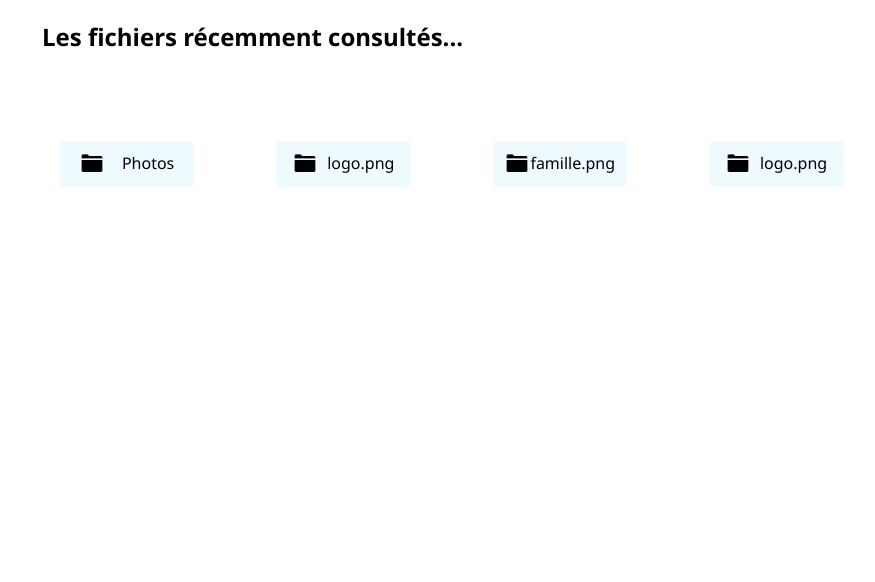
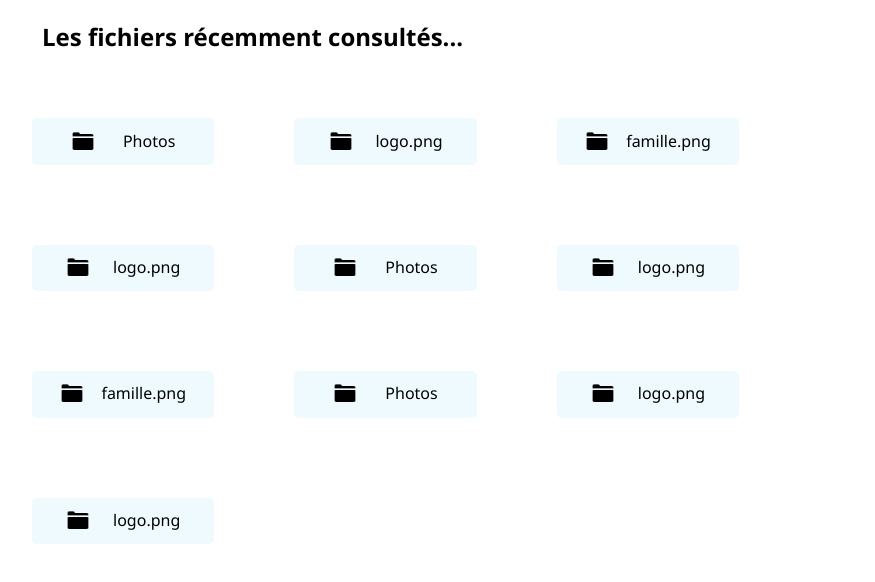
Before and after one commit to Luigitou/cesi-sources, a Vue app: page /#/fichiersrecents in a window 1280 px wide. Shown: the top 582 px of the page, without its empty margins (22-897 px from the left). Built offline with nearby package versions, Linux system fonts and the light colour scheme.

Commit message:
Fichiers recents affichage ok, reste à travailler sur le boolean icone dossier ou fichier

```diff
--- a/src/components/Recent/FichiersRecentMain.vue
+++ b/src/components/FichierRecent/FichiersRecentMain.vue
@@ -16,11 +16,25 @@ export default {
                 {
                     nom: "logo.png",
                 },
+                {
+                    nom: "Photos",
+                },
+                {
+                    nom: "logo.png",
+                },
+                {
+                    nom: "famille.png",
+                },
+                {
+                    nom: "Photos",
+                },
+                {
+                    nom: "logo.png",
+                },
+                {
+                    nom: "logo.png",
+                },
             ],
-
-            separator: {
-                line: ""
-            },
         }
     },
 
@@ -36,34 +50,44 @@ export default {
     <div id="fichiersRecent">
         <h2>Les fichiers récemment consultés...</h2>
 
-        <table class="elmFlex">
-            <tr>
-                <th  v-for="item in list" v-bind:key="item.id"></th>
-            </tr>
-            <tr>
-                <td v-for="item in list" v-bind:key="item.id"><a href="#"><img src="../../assets/VosFichiers/dossier.png" alt="dossier" id="type-icon">{{ item.nom }}</a></td>
-            </tr>
-        </table>
+    <fieldset>
+        <div class="liste">
+            <a href="#" v-for="item in list" v-bind:key="item.id"><img src="../../assets/VosFichiers/dossier.png" alt="dossier" id="dossier">{{ item.nom }}</a>
+        </div>
+    </fieldset>
     </div>
 </template>
 
 <style lang="scss" scoped>
+
 #fichiersRecent{
     h2{
         display: flex;
         margin-left: 4rem;
     }
 
+    fieldset{
+        width: 50rem;
+        border: none;
+    }
+
+    .liste {
+        display: flex;
+        flex-wrap: wrap;
+    }
+
     a{
-        width: 7rem;
+        max-width: 20%;
         background-color: #EFFAFF;
         padding: .7rem;
         border-radius: .3rem;
         text-decoration: none;
         color: #000000;
         display: flex;
-        justify-content: space-around;
+        justify-content: space-evenly;
         font-weight: 500;
+        flex: 1 0 12%;
+        margin: 2.5rem;
     }
 
     img{
@@ -79,17 +103,5 @@ export default {
             padding: 2rem 0rem 0rem 5rem;
         }
     }
-
-// #flex{
-//     display: flex;
-//     flex-wrap: wrap;
-//     flex-direction: row;
-//     justify-content: flex-start;
-// }
-
-// .elmFlex{
-//     flex: 0 0 16.6%;
-// }
-
 }
 </style>
--- a/src/views/FichiersRecent.vue
+++ b/src/views/FichiersRecent.vue
@@ -6,7 +6,7 @@
 
 <script>
 // @ is an alias to /src
-import FichiersRecentMain from '../components/Recent/FichiersRecentMain.vue'
+import FichiersRecentMain from '../components/FichierRecent/FichiersRecentMain.vue'
 
 export default {
   name: 'Fichiers recents',
```
